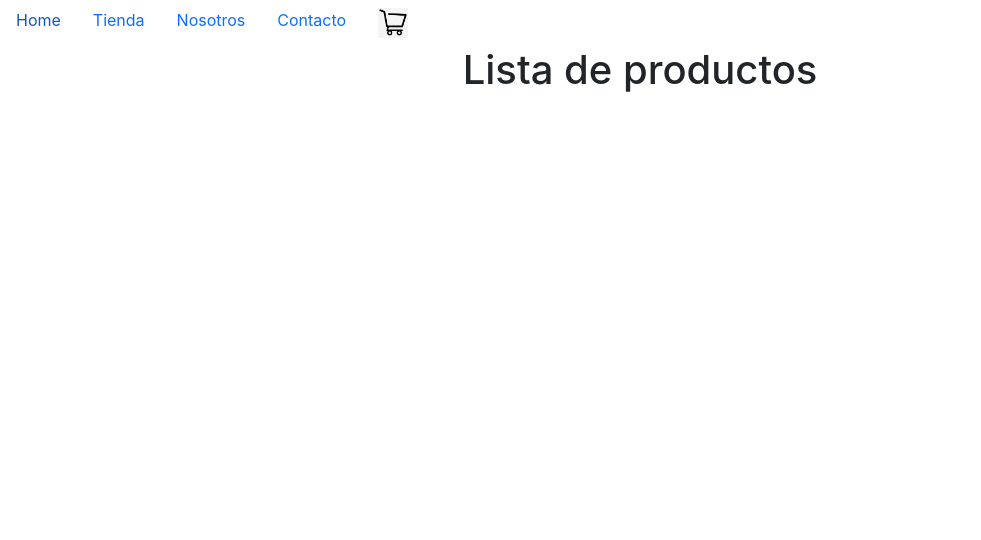
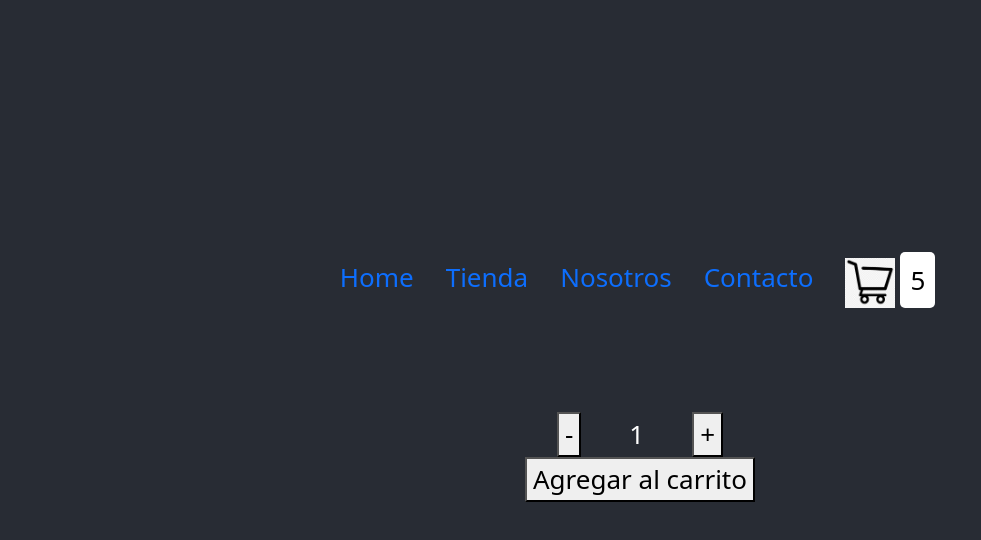
Before and after one commit to manu189/revaccine-shop, a React (Create React App) app: page / in a window 1280 px wide. Shown: the top 540 px of the page, without its empty margins (0-981 px from the left). Built offline with nearby package versions, Linux system fonts and the light colour scheme.

Commit message:
Control de carrito

```diff
--- a/package.json
+++ b/package.json
@@ -6,7 +6,9 @@
     "@testing-library/jest-dom": "^5.16.2",
     "@testing-library/react": "^12.1.2",
     "@testing-library/user-event": "^13.5.0",
+    "bootstrap": "^5.1.3",
     "react": "^17.0.2",
+    "react-bootstrap": "^2.1.2",
     "react-dom": "^17.0.2",
     "react-scripts": "5.0.0",
     "web-vitals": "^2.1.4"
--- a/public/index.html
+++ b/public/index.html
@@ -25,7 +25,7 @@
       Learn how to configure a non-root public URL by running `npm run build`.
     -->
     <title>React App</title>
-    <link href="https://cdn.jsdelivr.net/npm/bootstrap@5.1.3/dist/css/bootstrap.min.css" rel="stylesheet" integrity="sha384-1BmE4kWBq78iYhFldvKuhfTAU6auU8tT94WrHftjDbrCEXSU1oBoqyl2QvZ6jIW3" crossorigin="anonymous">
+    <!-- <link href="https://cdn.jsdelivr.net/npm/bootstrap@5.1.3/dist/css/bootstrap.min.css" rel="stylesheet" integrity="sha384-1BmE4kWBq78iYhFldvKuhfTAU6auU8tT94WrHftjDbrCEXSU1oBoqyl2QvZ6jIW3" crossorigin="anonymous"> -->
   </head>
   <body>
     <noscript>You need to enable JavaScript to run this app.</noscript>
@@ -40,6 +40,6 @@
       To begin the development, run `npm start` or `yarn start`.
       To create a production bundle, use `npm run build` or `yarn build`.
     -->
-    <script src="https://cdn.jsdelivr.net/npm/bootstrap@5.1.3/dist/js/bootstrap.bundle.min.js" integrity="sha384-ka7Sk0Gln4gmtz2MlQnikT1wXgYsOg+OMhuP+IlRH9sENBO0LRn5q+8nbTov4+1p" crossorigin="anonymous"></script>
+    <!-- <script src="https://cdn.jsdelivr.net/npm/bootstrap@5.1.3/dist/js/bootstrap.bundle.min.js" integrity="sha384-ka7Sk0Gln4gmtz2MlQnikT1wXgYsOg+OMhuP+IlRH9sENBO0LRn5q+8nbTov4+1p" crossorigin="anonymous"></script> -->
   </body>
 </html>
--- a/src/App.js
+++ b/src/App.js
@@ -1,19 +1,38 @@
-import logo from './logo.svg';
+// import logo from './logo.svg';
 import './App.css';
 import Navbar from './components/NavBar';
 import ItemListContainer from './components/ItemListContainer';
 import React from 'react';
+import 'bootstrap/dist/css/bootstrap.min.css';
+import Alert from 'react-bootstrap/Alert';
+import Hello from './components/hello/hello';
+import Welcome from './components/Welcome/Welcome';
+import {ItemCount} from './components/ItemCount/ItemCount';
 
 function App() {
+  // const cart_text = "Carrito de compras";
+  // const cart_number = 5;
+  // const stock = 5;
+  // const initial = 1;
   return (
     <React.Fragment>
       <div className="App">
-        {/* <header className="App-header">
+        <header className="App-header">
+        <Navbar />
+        {/* <ItemListContainer title={cart_text} number = {cart_number}>
+        <p>Primer Elemento </p>
+        <p>segundo Elemento </p>
+        </ItemListContainer> */}
+        {/* <Hello /> */}
+        <ItemListContainer/>
+        {/* <ItemCount/> */}
+        {/* <Alert variant="danger">
+        Hey, nice to see you
+        </Alert>
+        <Welcome /> */}
 
+        </header>
 
-        </header> */}
-        <Navbar />
-        <ItemListContainer title="Lista de productos"/>
       </div>
     </React.Fragment>
   );
--- a/src/components/CartWidget.js
+++ b/src/components/CartWidget.js
@@ -1,11 +1,14 @@
+import cart from '../assets/cart-widget.png';
 import React from "react";
 
-function CartWidget(){
-    return <>
+export const CartWidget = () => {
+    return(
         <div>
-        <a class="nav-link" aria-current="page" href="#"><img className="cart-widget-img" width='30' src={require("../assets//cart-widget.png")} alt="cart-widget"/></a>
+        <a class="nav-link" aria-current="page" href="#">
+            <img className="cart-widget-img" width='50px' src={cart} alt="cart-widget"/>
+            <span style={{backgroundColor: 'white', borderRadius:"5px", width:"20px", height:"20px", padding:10,margin:5, color:"black"}}>5</span>
+        </a>
+
         </div>
-    </>;
+    )
 }
-
-export default CartWidget;
--- /dev/null
+++ b/src/components/ItemCount/ItemCount.js
@@ -0,0 +1,47 @@
+import React, {Component, useState} from 'react';
+
+
+
+
+export const ItemCount = (props) => {
+    const [count, setCount] = useState(props.initial);
+    // const [currentdate, setCurrentdate] = useState(new Date().toString());
+
+    // const handleClick = (props) => {
+    //     setCount(count + 1);
+    //     setCurrentdate(new Date().toString());
+    // }
+
+    const handlePlus = () => {
+        if (count < props.stock){
+            setCount(count + 1);
+        }
+    }
+
+    const handleMinus = () => {
+        if (count > 0){
+            setCount(count - 1);
+        }
+    }
+
+    const handleAddToCart = () => {
+        if (count === 0)  {
+            setCount(count + 1);
+        }
+    }
+
+
+    return(
+        <div class="mt-5">
+            <div class="m-5">
+            <button onClick={handleMinus }>-</button>
+            <span class="m-5">{count}</span>
+            <button onClick={handlePlus}>+</button>
+            <div><button onClick={handleAddToCart }>Agregar al carrito</button></div>
+            </div>
+            {/* <p>Cantidad de Items: {count} <br/>
+                Fecha: {currentdate}</p> */}
+            {/* <p>Fecha: {currentdate}</p> */}
+        </div>
+    )
+}
--- a/src/components/ItemListContainer.js
+++ b/src/components/ItemListContainer.js
@@ -1,4 +1,5 @@
 import React from "react";
+import { ItemCount } from "./ItemCount/ItemCount";
 
 // function ItemListContainer(){
 //     return <>
@@ -9,9 +10,16 @@ import React from "react";
 // }
 
 const ItemListContainer = (props) => {
+    const stock = 5;
+    const initial = 1;
     console.log('props',props)
     return(
-       <h1>{props.title}</h1>
+        <React.Fragment>
+            <ItemCount stock={stock} initial = {initial} />
+            {/* <h1>{props.title}</h1>
+            <h2>{props.number}</h2>
+            {props.children[1]} */}
+         </React.Fragment>
         )
 }
 
--- a/src/components/NavBar.js
+++ b/src/components/NavBar.js
@@ -1,5 +1,5 @@
 import React from "react";
-import CartWidget from "./CartWidget";
+import {CartWidget} from "./CartWidget";
 
 const Navbar = () => {
     return (
--- /dev/null
+++ b/src/components/Welcome/Welcome.js
@@ -0,0 +1,13 @@
+import React, {useState} from 'react';
+
+const Welcome = (props) => {
+    const [lastname, setLastname] = useState('Manuel');
+    return(
+        <div>
+            <h1>Welcome {lastname}</h1>
+            <button onClick={() => setLastname('Juan')}>cambiar nombre</button>
+        </div>
+    )
+}
+
+export default Welcome;
--- /dev/null
+++ b/src/components/hello/hello.js
@@ -0,0 +1,33 @@
+import React, {Component} from 'react';
+
+class Hello extends Component{
+    constructor(props)
+    {
+        super(props);
+        this.state = {
+            name: 'Manuel',
+            lastname: 'Facio',
+            age: 31
+        }
+    }
+
+    handleClick = () => {
+        this.setState({
+            name: 'Juan',
+            lastname: 'Perez',
+            age: 29
+        })
+    }
+    render(){
+        return(
+            <div>
+                <h1>Hello {this.state.name} {this.state.lastname}</h1>
+                <h2>You are {this.state.age} years old</h2>
+                <button onClick={this.handleClick}>cambiar estado</button>
+            </div>
+        )
+    }
+
+}
+
+export default Hello;
```
Also changed, not shown: src/components/hello/helloFunc.js (added, +48 -0 lines), 1 other file (tests, documents, lock files or other folders).
